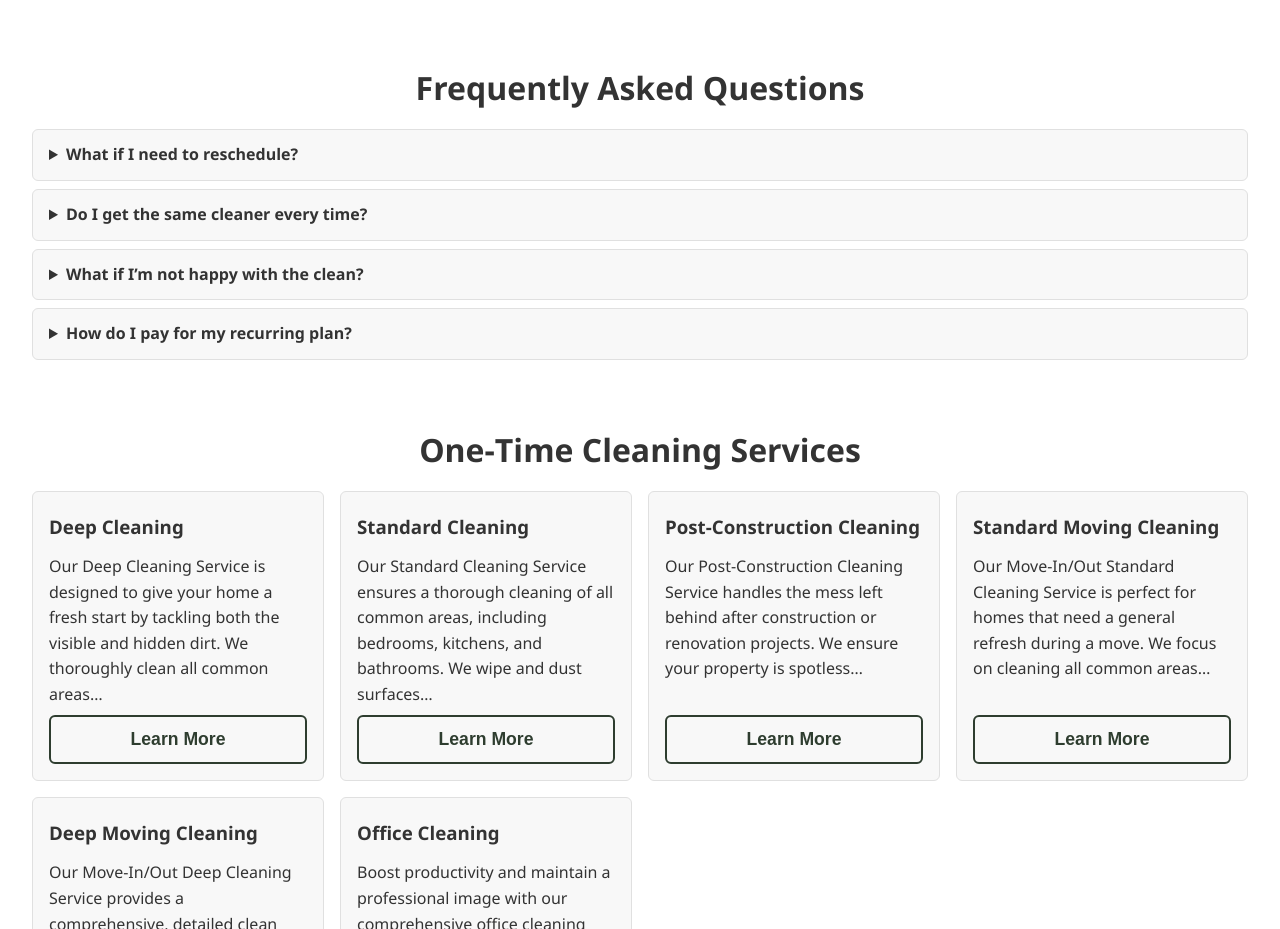
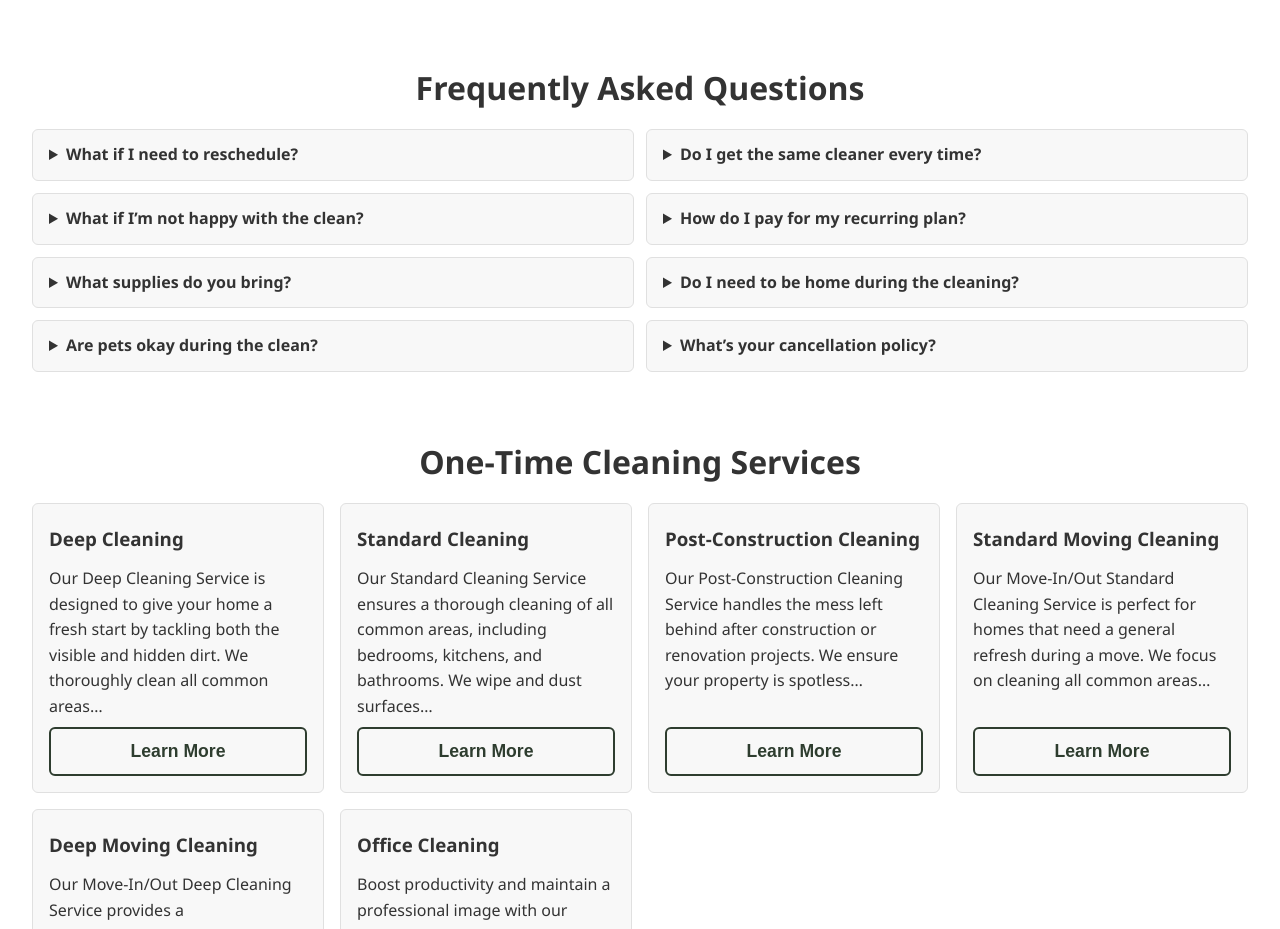
Before and after one commit to marinusdebeer/zen-zone-cleaning-website, a React (Create React App) app: page /house-cleaning-services-barrie in a window 1280 px wide. Shown: the part 1665-2594 px from the top of the page. Built offline with nearby package versions, Linux system fonts and the light colour scheme.

Commit message:
more faq

```diff
--- a/src/components/BookingPage.css
+++ b/src/components/BookingPage.css
@@ -10,7 +10,7 @@
    screens. A subtle box shadow and border radius match other panels on
    the site. */
 .booking__container {
-  max-width: var(--max-content-width);
+  max-width: 70%;
   margin: 0 auto;
   background-color: var(--color-surface);
   border-radius: var(--border-radius);
--- a/src/components/Services.css
+++ b/src/components/Services.css
@@ -119,6 +119,18 @@
 }
 
 /* FAQ */
+.faq-list {
+  display: grid;
+  grid-template-columns: 1fr;
+  gap: 0.75rem;
+}
+
+@media (min-width: 900px) {
+  .faq-list {
+    grid-template-columns: 1fr 1fr;
+  }
+}
+
 .faq-list details {
   border: 1px solid var(--color-border);
   background: var(--color-surface);
@@ -126,7 +138,7 @@
   border-radius: var(--border-radius);
 }
 .faq-list details + details {
-  margin-top: 0.5rem;
+  margin-top: 0; /* gap handled by grid */
 }
 .faq-list summary {
   cursor: pointer;
--- a/src/components/Services.js
+++ b/src/components/Services.js
@@ -286,6 +286,30 @@ const Services = () => {
                 credit card. You can also set up automatic payments.
               </p>
             </details>
+            <details>
+              <summary>What supplies do you bring?</summary>
+              <p>
+                Our teams bring professional-grade supplies and equipment. If you prefer we use your products (e.g., specialty stone cleaners), just leave them out with a note.
+              </p>
+            </details>
+            <details>
+              <summary>Do I need to be home during the cleaning?</summary>
+              <p>
+                No. Many customers provide entry instructions and return to a sparkling home. If you will be home, that works too—we’re flexible either way.
+              </p>
+            </details>
+            <details>
+              <summary>Are pets okay during the clean?</summary>
+              <p>
+                Absolutely. Please let us know any special instructions. For anxious pets, we recommend a quiet space while we work.
+              </p>
+            </details>
+            <details>
+              <summary>What’s your cancellation policy?</summary>
+              <p>
+                You can cancel or reschedule up to 12 hours before the appointment with no fee. Late cancellations may incur a small charge to cover scheduling costs.
+              </p>
+            </details>
           </div>
         </section>
 
```
